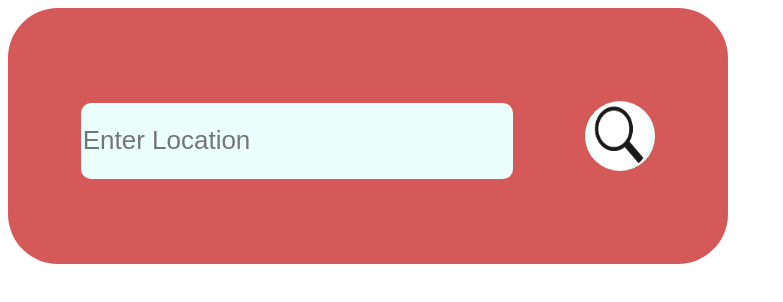
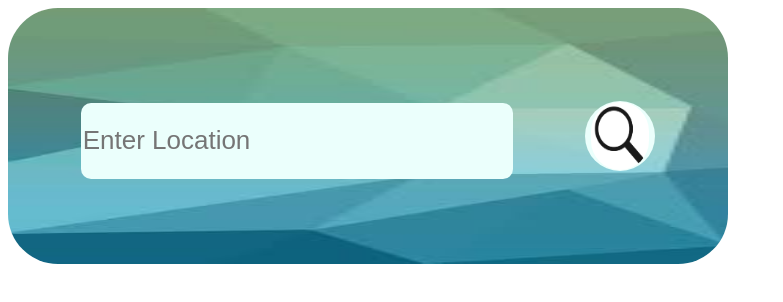
Before and after one commit to f3styler10/weatherapp, a plain HTML site: page index.html in a window 1280 px wide. Shown: the whole page, without its empty margins (0-783 px from the left). Drawn offline with Linux system fonts and the light colour scheme.

Commit message:
Update style.css

```diff
--- a/style.css
+++ b/style.css
@@ -19,7 +19,7 @@ html{
     width: 720px;
     height: auto;
     background:#d65959;
-    background-image: url("Images/b.jfif");
+    background-image: url("b.jfif");
     background-size: 100% 100%;
     background-repeat: no-repeat;
     border-radius: 50px;
```
